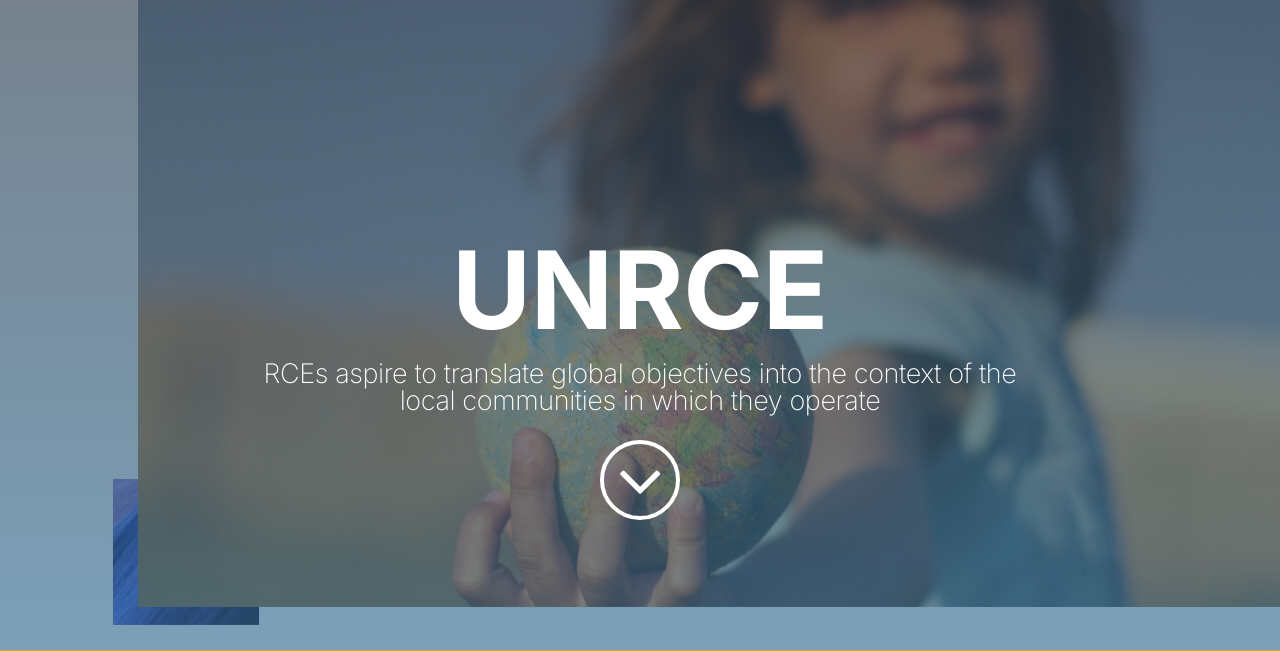
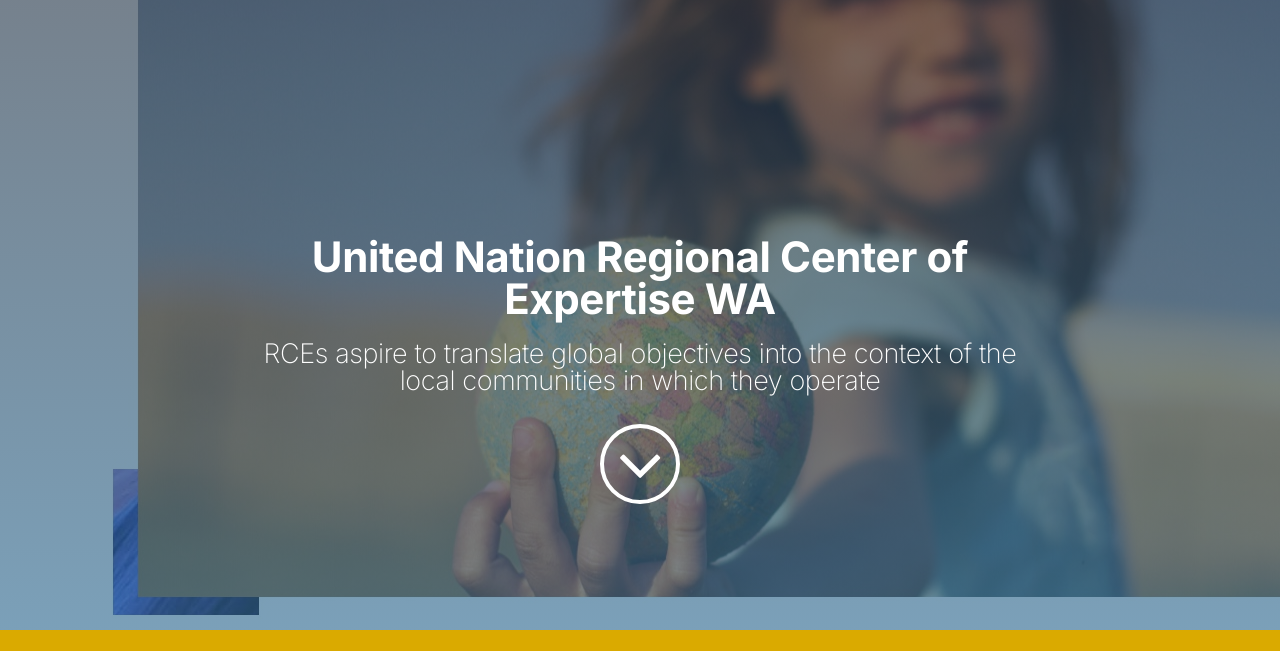
Before and after one commit to Syncline-blip/UN-RCE-WA-Database, a Django app: page / in a window 1280 px wide. Shown: the part 91-742 px from the top of the page. Run offline with Django 4.2, Linux system fonts and the light colour scheme.

Commit message:
Updated the font of the UNRCE WA title

```diff
--- a/unrce_project/static/css/initial-landing.css
+++ b/unrce_project/static/css/initial-landing.css
@@ -62,6 +62,10 @@
     padding: 2em 0; /* Added padding */
   }
 
+  .title{
+    font-size:42px;
+    margin-bottom:20px;
+  }
 /* ========================
 Sections
 ======================== */
--- a/unrce_project/unrce/templates/unrce/initial-landing.html
+++ b/unrce_project/unrce/templates/unrce/initial-landing.html
@@ -16,7 +16,7 @@
 
 <div class="my-container-fluid my-splash" id="splash" style="background: linear-gradient(rgba(44, 62, 80, 0.65), rgba(52, 109, 147, 0.65)), url('{% static "images/hero.jpg" %}') no-repeat fixed center;">
   <div class="my-container">
-    <h1>UNRCE</h1>
+    <h2 class="title">United Nation Regional Center of Expertise WA</h1>
     <span class="my-lead">RCEs aspire to translate global objectives into the context of the local communities in which they operate</span>
     <span class="my-continue"><a href="#about"><i class="fa fa-angle-down"></i></a></span>
   </div>
```
